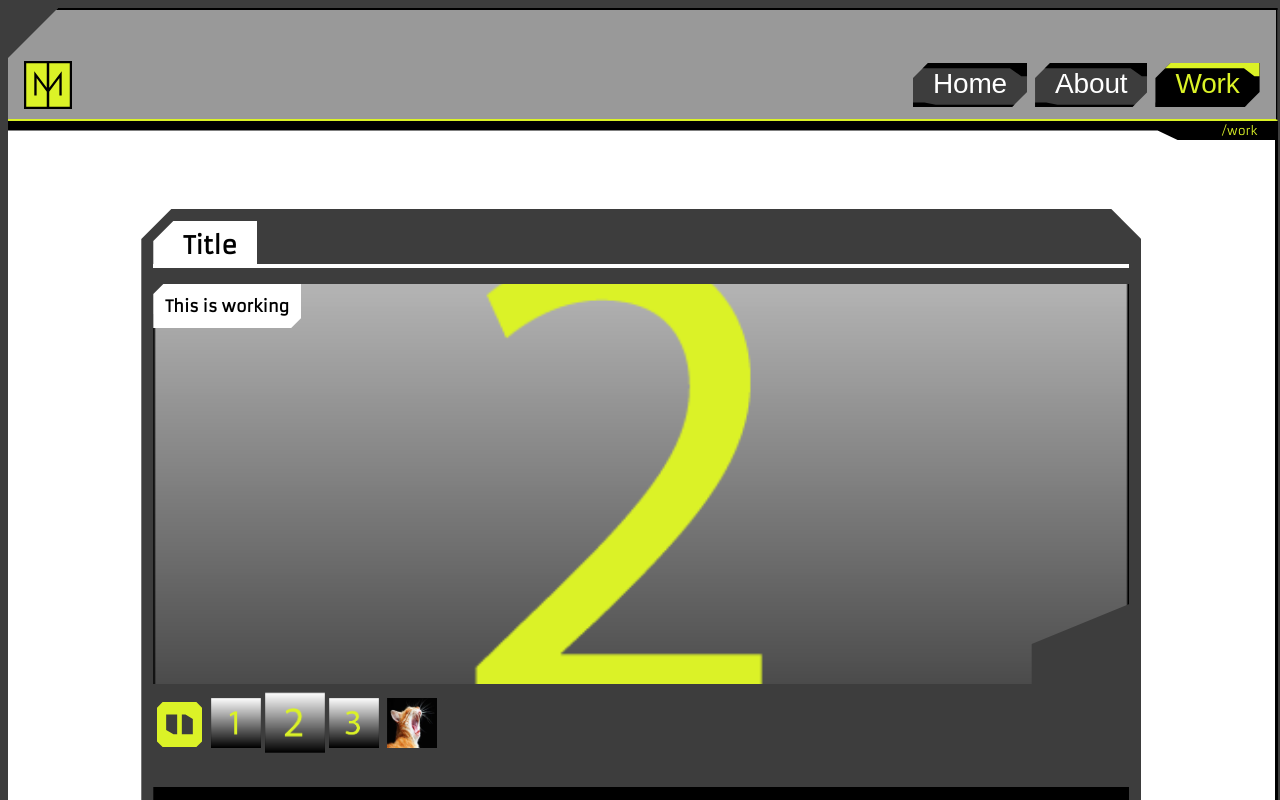
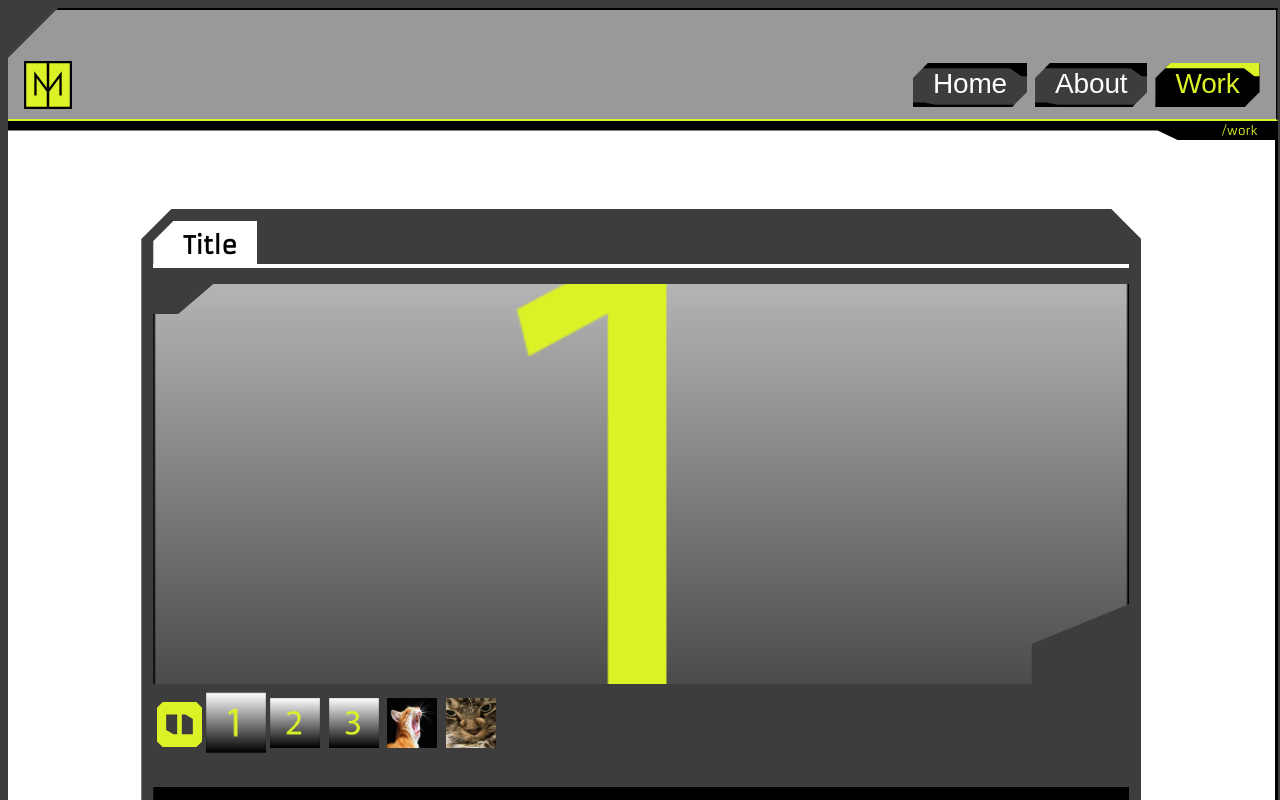
Before and after one commit to ChrisJackem/port_app, a Next.js app: page /work in a window 1280 px wide. Shown: the top 800 px of the page. Built offline with nearby package versions, Linux system fonts and the light colour scheme; a web font is replaced by a local one.

Commit message:
youtube clean up

```diff
--- a/src/app/work/page.tsx
+++ b/src/app/work/page.tsx
@@ -39,6 +39,11 @@ const WorkPage = () => {
                 url: 'static/images/work/test2/cat3.jpg',
                 embedId:'J63mfimO5qE',
                 text: 'A youtube vieeo'
+            },
+            { title: 'Beef',
+                url: 'static/images/work/test2/cat2.jpg',
+                embedId:'aAGaNgkBdgc',
+                text: 'A youtube vieeo 2'
             }
         ]}>
             <p>Lorem ipsum dolor sit amet consectetur adipisicing elit. Dolore, deleniti?</p>
--- a/src/components/slide_show/slide_show.tsx
+++ b/src/components/slide_show/slide_show.tsx
@@ -7,21 +7,36 @@ import { AnimatePresence, motion } from 'framer-motion'
 import SvgBtn from '../svg_btns/svg_btns';
 import { Slide } from '../work_container/work_container';
 import YoutubeEmbed from '../youtube_embed/youtube_embed';
-//import useRefs from '@/hooks/useRefs';
 
-const TIMEOUT = 3000;
-
+// Timeout interval time (ms)
+const TIMEOUT = 1000;
+/**
+ *  Slideshow component -
+ * Images should be loaded *
+ *
+ * Youtube videos are loaded when inView. url of videos is for thumbnail only.
+ * YoutubeEmbed component takes care of the loading state of videos but they are always there while inView is true, just hidden.
+ * When inView is false they will be removed, stopping any playing video. ( The only way to stop them easily )
+ *
+ * activeSlide (activeSlideIndex) will dictate what is shown. ( image / video )
+ *
+ * videoIds will contain any video ids we find in the slide
+ * We filter out the video slides with useEffect on init
+ *
+ * @param title the title at the top
+ * @param inView visible in viewport
+ * @param slides[] slide data
+ */
 const SlideShow = ({ title, inView, slides }:{  title: string, inView:boolean, slides: Slide[] }) => {
     const intervalRef = useRef<NodeJS.Timeout | null>(null);
-    //const {refsByKey, setRef} = useRefs();
     const [videoIds, setVideoIds] = useState<string[] | undefined>();
     const [activeSlideIndex, setActiveSlideIndex] = useState(0);
     const [playing, setPlaying] = useState<boolean>(true);
-
+    const activeSlide = slides[activeSlideIndex];
+    const hero_height = 400;
 
     useEffect(()=>{
-        // Find video slides
-        const found_videos = slides
+        const found_videos = slides // Find video slides
             .map(slide => slide.embedId)
             .filter((id): id is string => typeof id === 'string');
         if (found_videos.length > 0) setVideoIds(found_videos);
@@ -66,9 +81,6 @@ const SlideShow = ({ title, inView, slides }:{  title: string, inView:boolean, s
         }
     }
 
-    const activeSlide = slides[activeSlideIndex];
-    const hero_height = 400;
-
     return (
         <div className={`p-rel ${styles.slideshow_container}`}>
 
@@ -82,16 +94,19 @@ const SlideShow = ({ title, inView, slides }:{  title: string, inView:boolean, s
 
             <AnimatePresence>
                 <>
-            { !activeSlide.embedId && ( <motion.img
+                { !activeSlide.embedId && (
+                    <motion.img
                         className={`miter-tl-rb p-abs ${styles.slideshow_image_main}`}
                         height={`${hero_height}px`}
                         key={activeSlideIndex}
                         initial={{ opacity: 0, x: -100 }}
                         animate={{ opacity: 1, x: 0 }}
                         exit={{    opacity: 0, x: 100 }}
+                        transition={{ duration: 0.2, ease: 'easeOut', type: 'tween' }}
                         alt={`Active theme image: ${title}`}
                         src={activeSlide.data}
-            /> ) }
+                    />
+                ) }
 
                 { activeSlide.text && (
                     <motion.div
--- a/src/components/youtube_embed/youtube_embed.module.css
+++ b/src/components/youtube_embed/youtube_embed.module.css
@@ -5,6 +5,7 @@
     top: 0; left: 0;
     height: 400px; /* Make sure this is synced */
     width: 100%;
+    transition: all 200ms ease-out;
 }
 
 .video_responsive iframe {
--- a/src/components/youtube_embed/youtube_embed.tsx
+++ b/src/components/youtube_embed/youtube_embed.tsx
@@ -2,14 +2,25 @@ import React, { useState } from "react";
 import styles from './youtube_embed.module.css'
 import LoadingComponent from "../loading_component/loading_component";
 
-const YoutubeEmbed = ({ embedId, visible }:{embedId: string; visible: boolean}) => {
+/**
+ * Youtube component -
+ * Loads youtube video [embedId] and shows loading component while loading DOM.
+ * Control the visiblity so we keep the video loaded but hide it.
+ * @param embedId the youtube id (v=XXXX)
+ * @param visible hide iFrame to keep loaded but invisible
+ */
+const YoutubeEmbed = ({ embedId, visible=true }:{embedId: string; visible?: boolean}) => {
   const [loaded, setLoaded] = useState<boolean>(false);
   return (
-    <div className={styles.video_responsive}>
+    <div className={styles.video_responsive} style={{
+        zIndex: visible ? 1 : -1,
+        opacity: visible ? 1 : 0,
+        transform: `translateX(${visible ? 0 : -100}px)`
+      }}>
       <iframe
         style={{ visibility: visible && loaded ? 'visible' : 'hidden' }}
         width="800"
-        height="300"
+        height="400"
         onLoad={()=>setLoaded(true)}
         src={`https://www.youtube.com/embed/${embedId}`}
         allowFullScreen
```
Lines whose indentation alone changed are shown as unchanged.
